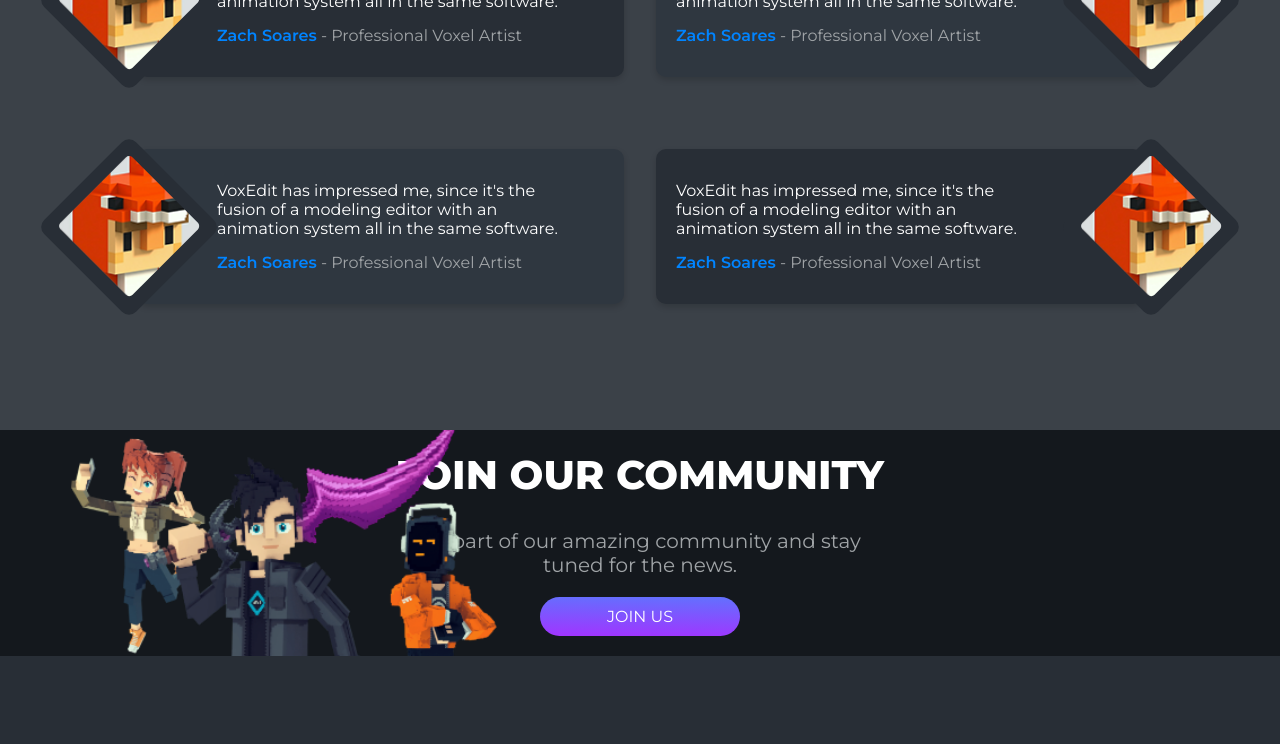
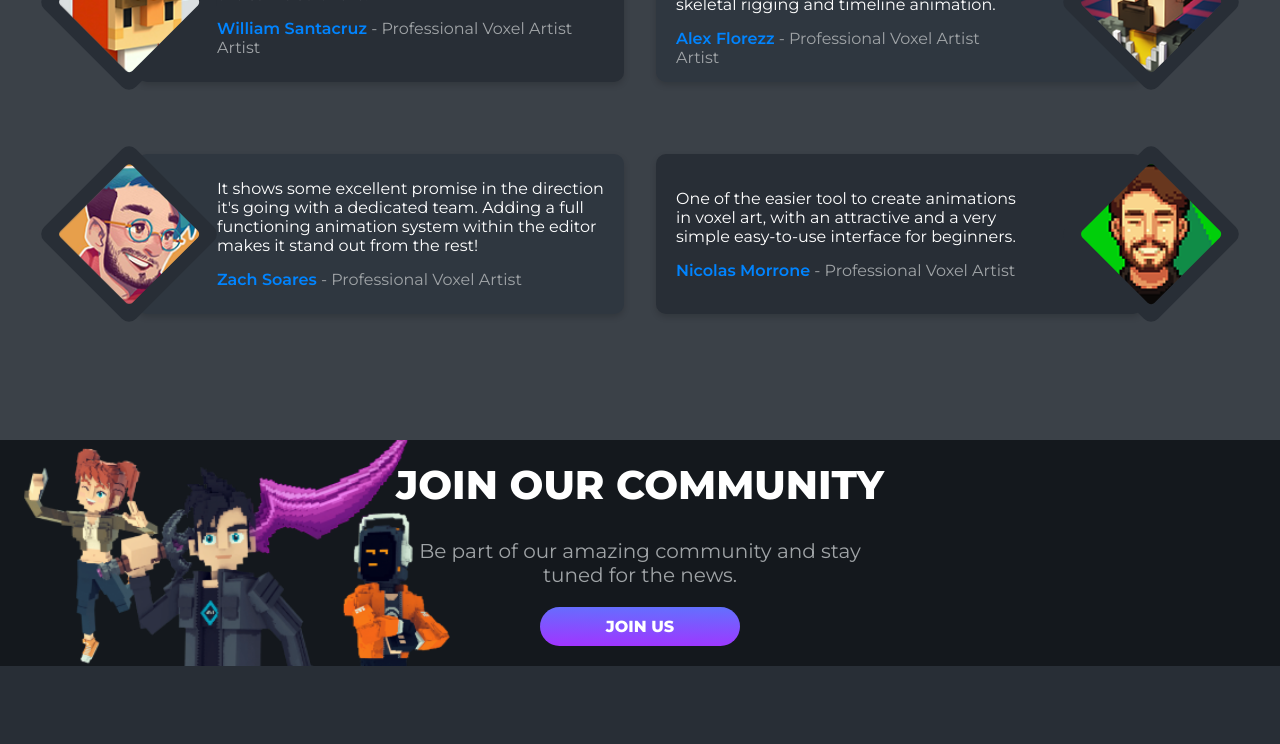
Before and after one commit to Romelody/challenge-pixowl, a Vue app: page / in a window 1280 px wide. Shown: the part 2140-2884 px from the top of the page. Built offline with nearby package versions, Linux system fonts and the light colour scheme.

Commit message:
Header first attempt

```diff
--- a/src/components/ArtistQuotes.vue
+++ b/src/components/ArtistQuotes.vue
@@ -11,6 +11,7 @@
           :artistJob="artistQuote.artistJob"
           :avatarPosition="artistQuote.avatarPosition"
           :backgroundColor="artistQuote.backgroundColor"
+          :imgArtist="artistQuote.imgArtist"
         />
       </div>
     </div>
@@ -18,6 +19,10 @@
 </template>
 <script>
 import ArtistQuote from "./mini-components/ArtistQuote";
+import imageArtistWilliam from "../assets/img/quote-william.png";
+import imageArtistAlex from "../assets/img/quote-alex.png";
+import imageArtistZach from "../assets/img/quote-zach.png";
+import imageArtistNicolas from "../assets/img/quote-nicolas.png";
 export default {
   components: {
     ArtistQuote
@@ -29,37 +34,41 @@
           id: 0,
           textQuote:
             "VoxEdit has impressed me, since it's the fusion of a modeling editor with an animation system all in the same software.",
-          artistName: "Zach Soares",
-          artistJob: "Professional Voxel",
+          artistName: "William Santacruz",
+          artistJob: "Professional Voxel Artist",
           avatarPosition: "left",
-          backgroundColor: "#282E36"
+          backgroundColor: "#282E36",
+          imgArtist: imageArtistWilliam
         },
         {
           id: 1,
           textQuote:
-            "VoxEdit has impressed me, since it's the fusion of a modeling editor with an animation system all in the same software.",
-          artistName: "Zach Soares",
-          artistJob: "Professional Voxel",
+            "VoxEdit is a game changer for voxel artists looking to animatie, being the only dedicated voxel editor that features skeletal rigging and timeline animation.",
+          artistName: "Alex Florezz",
+          artistJob: "Professional Voxel Artist",
           avatarPosition: "right",
-          backgroundColor: "#2F3740"
+          backgroundColor: "#2F3740",
+          imgArtist: imageArtistAlex
         },
         {
           id: 2,
           textQuote:
-            "VoxEdit has impressed me, since it's the fusion of a modeling editor with an animation system all in the same software.",
+            "It shows some excellent promise in the direction it's going with a dedicated team. Adding a full functioning animation system within the editor makes it stand out from the rest!",
           artistName: "Zach Soares",
           artistJob: "Professional Voxel",
           avatarPosition: "left",
-          backgroundColor: "#2F3740"
+          backgroundColor: "#2F3740",
+          imgArtist: imageArtistZach
         },
         {
           id: 3,
           textQuote:
-            "VoxEdit has impressed me, since it's the fusion of a modeling editor with an animation system all in the same software.",
-          artistName: "Zach Soares",
+            "One of the easier tool to create animations in voxel art, with an attractive and a very simple easy-to-use interface for beginners.",
+          artistName: "Nicolas Morrone",
           artistJob: "Professional Voxel",
           avatarPosition: "right",
-          backgroundColor: "#282E36"
+          backgroundColor: "#282E36",
+          imgArtist: imageArtistNicolas
         }
       ]
     };
--- a/src/components/Footer.vue
+++ b/src/components/Footer.vue
@@ -78,7 +78,7 @@
     color: $white;
     font-size: 25px;
     text-transform: uppercase;
-    font-family: extrabold;
+    font-weight: 800;
     padding-bottom: 24px;
   }
   .list-pages {
@@ -91,7 +91,7 @@
       color: $light-grey;
       &:hover {
         color: $white;
-        font-family: bold;
+        font-weight: 600;
       }
     }
   }
@@ -102,6 +102,19 @@
     }
     :last-child {
       padding-right: 0px;
+    }
+    img {
+      &:hover {
+        @keyframes spin {
+          from {
+            transform: rotate(0deg);
+          }
+          to {
+            transform: rotate(360deg);
+          }
+        }
+        animation: spin 2s;
+      }
     }
     a {
       cursor: pointer;
--- a/src/components/Header.vue
+++ b/src/components/Header.vue
@@ -1,7 +1,7 @@
 <template>
   <div id="header">
     <div class="container">
-      <div class="header">
+      <div v-if="!tabletView" class="header">
         <ul>
           <li>
             <a href="#"> <img src="../assets/Vox-Logo.svg" alt=""/></a>
@@ -13,9 +13,49 @@
           <li><a href="#">Feedback</a></li>
         </ul>
         <div class="languaje">
-          <img src="../assets/img/en-flag.png" alt="" />
+          <img src="../assets/img/en-flag.png" alt="En" />
           <p>EN</p>
-          <img src="../assets/img/arrow-dropdown.svg" alt="" />
+          <img src="../assets/img/arrow-dropdown.svg" alt="arrowDrop" />
+        </div>
+      </div>
+
+      <div v-if="tabletView || (!tabletView && clicked)" class="header">
+        <a href="#"> <img src="../assets/Vox-Logo.svg" alt=""/></a>
+        <div class="arrow-drop">
+          <div class="languaje">
+            <img src="../assets/img/en-flag.png" alt="En" />
+            <p>EN</p>
+            <img src="../assets/img/arrow-dropdown.svg" alt="arrowDrop" />
+          </div>
+          <div
+            class="navIcon"
+            v-if="tabletView && !clicked"
+            @click="clicked = !clicked"
+          >
+            <img src="../assets/img/burger.svg" class="burger" alt="burger" />
+          </div>
+          <div class="burger-content" v-if="tabletView && clicked">
+            <ul
+              :class="{
+                'tablet-nav-links': tabletView,
+                'nav-links': !tabletView
+              }"
+              v-if="clicked || !tabletView"
+            >
+              <li><a href="#">Features</a></li>
+              <li><a href="#">Download</a></li>
+              <li><a href="#">Creator Fund</a></li>
+              <li><a href="#">FAQs</a></li>
+              <li><a href="#">Feedback</a></li>
+            </ul>
+            <div
+              @click="clicked = !clicked"
+              class="close"
+              v-if="tabletView && clicked"
+            >
+              X
+            </div>
+          </div>
         </div>
       </div>
     </div>
@@ -26,6 +66,11 @@
 export default {
   props: {
     tabletView: Boolean
+  },
+  data() {
+    return {
+      clicked: false
+    };
   }
 };
 </script>
@@ -59,6 +104,23 @@
         padding: 0 10px;
       }
     }
+    .arrow-drop {
+      display: flex;
+      justify-content: space-between;
+      align-items: center;
+      width: 25%;
+    }
+  }
+  .burger-content {
+    ul {
+      display: flex;
+      flex-direction: column;
+      box-shadow: -9px 0px 18px 0px #00000029;
+    }
+    a {
+      font-weight: 600;
+      color: $light-grey;
+    }
   }
   ul {
     display: flex;
@@ -71,4 +133,48 @@
     padding-right: 20px;
   }
 }
+
+/**:first-child */
+i {
+  font-size: 2rem;
+}
+.tablet-nav-links {
+  position: fixed;
+  top: 0;
+  right: 0;
+  list-style: none;
+  display: flex;
+  flex-direction: column;
+  padding: 30px 1rem 0 1rem;
+  background: white;
+  height: 100%;
+  z-index: 2;
+  width: 50%;
+  background: $black;
+  li {
+    display: flex;
+    justify-content: flex-end;
+    padding: 1rem;
+    a {
+      transition: all 0.3s ease 0s;
+    }
+  }
+}
+.nav-links li {
+  display: inline-block;
+  padding: 0px 20px;
+}
+.nav-links li a {
+  transition: all 0.3s ease 0s;
+}
+.nav-links li a:hover {
+  color: #7f54b3;
+}
+.close {
+  position: fixed;
+  top: 1rem;
+  right: 2rem;
+  color: #fff;
+  z-index: 3;
+}
 </style>
--- a/src/components/Join.vue
+++ b/src/components/Join.vue
@@ -25,7 +25,7 @@
   }
   img {
     position: absolute;
-    left: 70px;
+    left: 23px;
     top: 0;
     height: 100%;
   }
@@ -44,6 +44,7 @@
     text-transform: uppercase;
     color: $white;
     padding: 10px;
+    font-weight: 800;
     border-radius: 35px;
   }
 }
--- a/src/components/mini-components/ArtistQuote.vue
+++ b/src/components/mini-components/ArtistQuote.vue
@@ -8,7 +8,7 @@
             avatarPosition === 'right' ? 'right-direction' : 'left-direction'
           "
         >
-          <img src="../../assets/img/quote-william.png" alt="" />
+          <img :src="imgArtist" alt="" />
           <div class="diamond"></div>
         </div>
         <div
@@ -37,7 +37,8 @@
     artistName: String,
     artistJob: String,
     avatarPosition: String,
-    backgroundColor: String
+    backgroundColor: String,
+    imgArtist: String
   }
 };
 </script>
@@ -88,7 +89,10 @@
     flex-direction: row;
     align-items: center;
     .artist-quote {
-      /* background: $dark-grey; */
+      display: flex;
+      flex-direction: column;
+      justify-content: center;
+      height: 160px;
       border-radius: 10px;
       box-shadow: 0px 3px 6px #00000029;
       color: $white;
@@ -102,7 +106,7 @@
     }
     .left-padding {
       margin-left: 73px;
-      padding: 32px 60px 32px 80px;
+      padding: 32px 6px 32px 80px;
     }
     .professional {
       color: $light-grey;
```
Also changed, not shown: src/assets/img/burger.svg (added).
